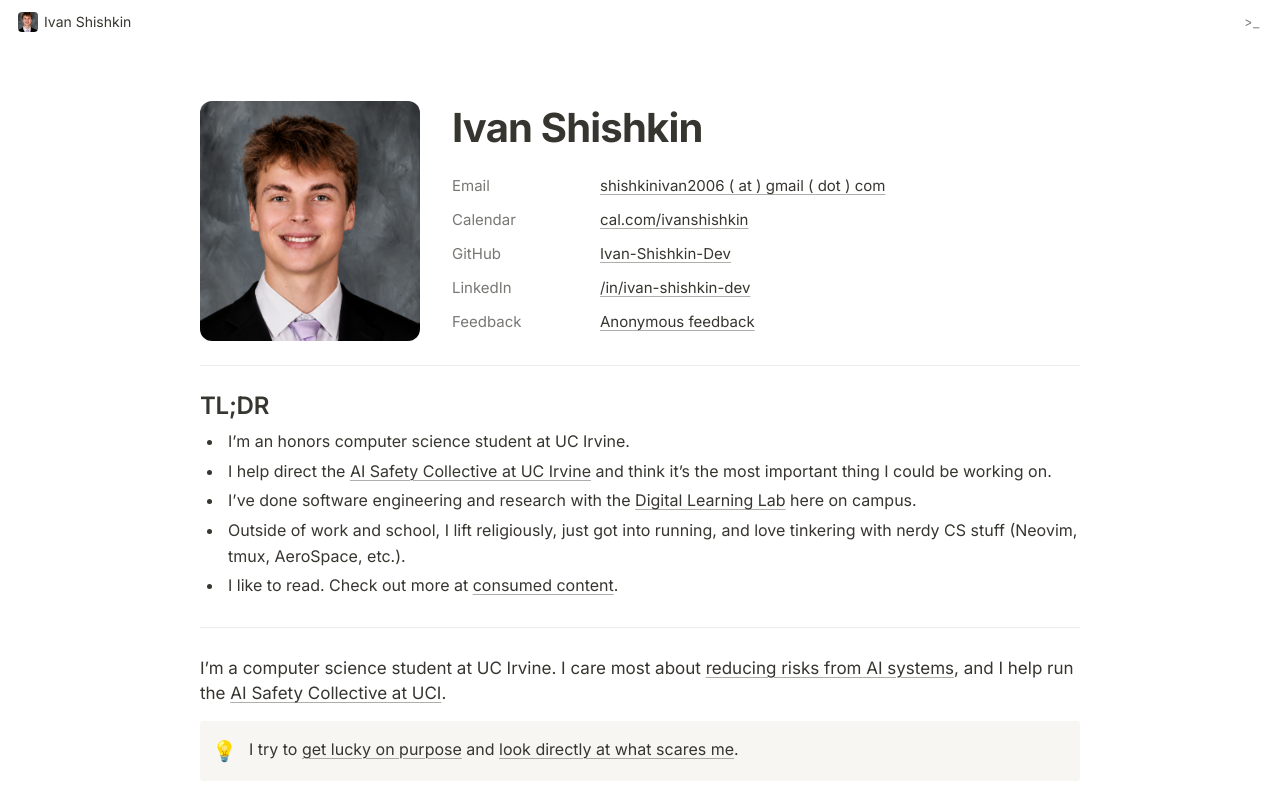
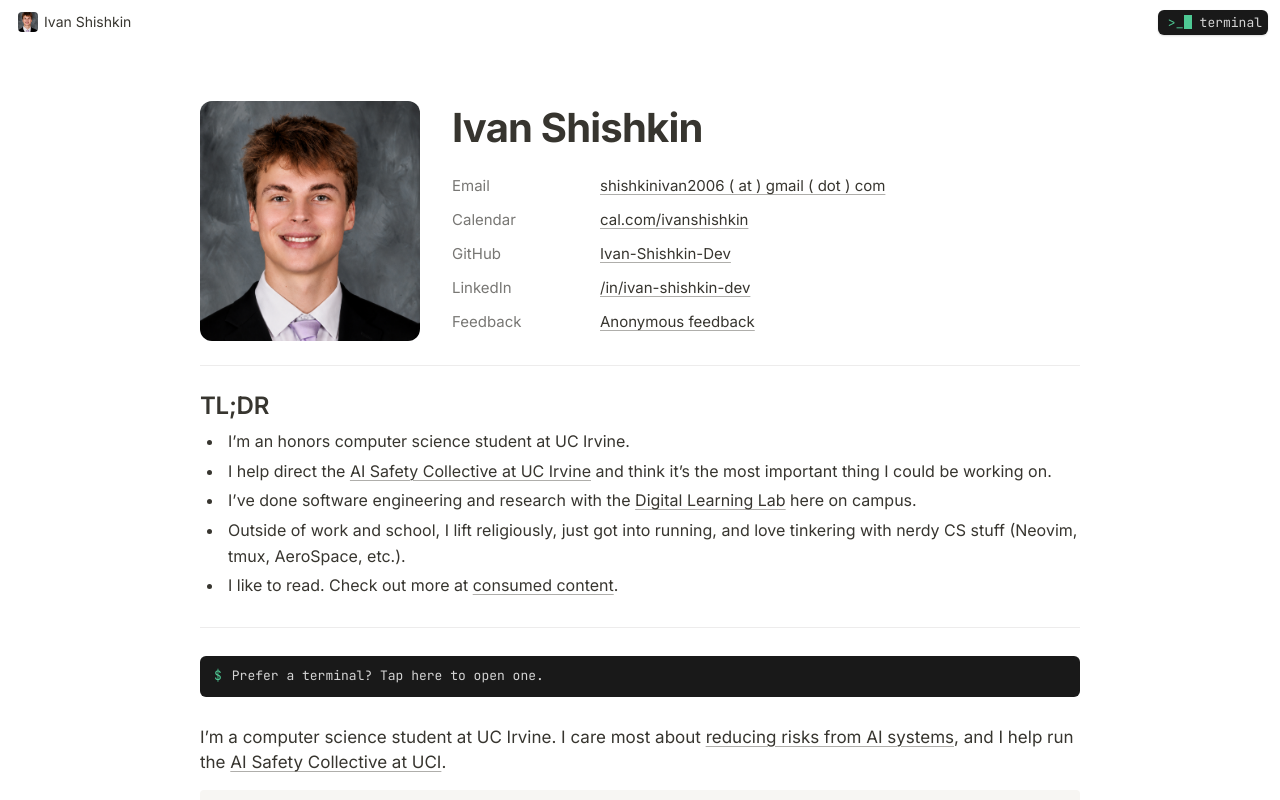
Before and after one commit to Ivan-Shishkin-Dev/Personal_Portfolio_3, a Next.js app: page / in a window 1280 px wide. Shown: the top 800 px of the page. Built offline with nearby package versions, Linux system fonts and the light colour scheme.

Commit message:
Make the terminal easier to find
Turn the top-bar launcher into a dark ">_ terminal" pill with a
blinking cursor and ⌘K hint, and add a terminal-styled hint strip
under the home TL;DR. Touch screens get "tap here" copy instead of
the keyboard shortcuts.

```diff
--- a/app/globals.css
+++ b/app/globals.css
@@ -136,24 +136,72 @@ code {
   align-items: center;
   gap: 8px;
   flex: none;
-  padding: 3px 8px;
+  padding: 4px 6px 4px 10px;
   border: 0;
-  border-radius: 4px;
-  background: none;
-  color: var(--muted);
+  border-radius: 6px;
+  background: var(--term-bg);
+  color: var(--term-ink);
   font-family: var(--mono), ui-monospace, monospace;
   font-size: 0.8125rem;
   cursor: pointer;
-  transition: background .12s ease, color .12s ease;
+  box-shadow: 0 1px 2px rgba(15, 15, 15, 0.15);
+  transition: transform .12s ease, box-shadow .12s ease;
 }
-.terminal-button:hover { background: var(--hover); color: var(--ink); }
+.terminal-button:hover { transform: translateY(-1px); box-shadow: 0 3px 8px rgba(15, 15, 15, 0.2); }
+.terminal-button-prompt { color: var(--term-green); }
+.terminal-button-prompt::after {
+  content: "";
+  display: inline-block;
+  width: 0.55em;
+  height: 1.05em;
+  margin-left: 1px;
+  vertical-align: -0.15em;
+  background: var(--term-green);
+}
+@media (prefers-reduced-motion: no-preference) {
+  .terminal-button-prompt::after { animation: blink 1.1s steps(1) infinite; }
+}
+@keyframes blink { 50% { opacity: 0; } }
 .terminal-button kbd {
   padding: 1px 5px;
-  border: 1px solid var(--rule);
+  border: 1px solid rgba(255, 255, 255, 0.18);
   border-radius: 4px;
+  color: var(--term-muted);
   font-size: 0.75rem;
 }
 @media (hover: none) { .terminal-button kbd { display: none; } }
+
+.terminal-hint {
+  display: flex;
+  align-items: baseline;
+  gap: 10px;
+  width: 100%;
+  margin: 0 0 28px;
+  padding: 10px 14px;
+  border: 0;
+  border-radius: 6px;
+  background: var(--term-bg);
+  color: var(--term-ink);
+  font-family: var(--mono), ui-monospace, monospace;
+  font-size: 0.8125rem;
+  line-height: 1.6;
+  text-align: left;
+  cursor: pointer;
+  transition: box-shadow .12s ease;
+}
+.terminal-hint:hover { box-shadow: 0 3px 10px rgba(15, 15, 15, 0.2); }
+.terminal-hint-prompt { color: var(--term-green); }
+.hint-touch { display: none; }
+@media (hover: none) {
+  .hint-keys { display: none; }
+  .hint-touch { display: inline; }
+}
+.terminal-hint kbd {
+  padding: 0 5px;
+  border: 1px solid rgba(255, 255, 255, 0.18);
+  border-radius: 4px;
+  color: var(--term-green);
+}
 
 /* ── Sub-page list (bottom nav) ─────────────── */
 .site-nav {
--- a/app/page.tsx
+++ b/app/page.tsx
@@ -4,6 +4,7 @@ import SiteNav from "@/components/SiteNav";
 import FeedbackForm from "@/components/FeedbackForm";
 import Headshot from "@/components/Headshot";
 import Topbar from "@/components/Topbar";
+import TerminalButton from "@/components/TerminalButton";
 import CopyLink from "@/components/CopyLink";
 import { contacts } from "@/content/contacts";
 
@@ -72,6 +73,8 @@ export default function Home() {
             </ul>
           </section>
 
+          <TerminalButton variant="hint" />
+
           <div className="home-text">
             <p className="home-lede">
               I&rsquo;m a computer science student at UC Irvine. I care most
--- a/components/TerminalButton.tsx
+++ b/components/TerminalButton.tsx
@@ -2,15 +2,25 @@
 
 import { OPEN_TERMINAL } from "./Terminal";
 
-export default function TerminalButton() {
+export default function TerminalButton({ variant = "pill" }: { variant?: "pill" | "hint" }) {
+  const open = () => window.dispatchEvent(new Event(OPEN_TERMINAL));
+
+  if (variant === "hint") {
+    return (
+      <button type="button" className="terminal-hint" onClick={open}>
+        <span className="terminal-hint-prompt" aria-hidden="true">$</span>
+        <span className="hint-keys">
+          Prefer a terminal? Press <kbd>⌘K</kbd> or <kbd>/</kbd> anywhere, or click here.
+        </span>
+        <span className="hint-touch">Prefer a terminal? Tap here to open one.</span>
+      </button>
+    );
+  }
+
   return (
-    <button
-      type="button"
-      className="terminal-button"
-      onClick={() => window.dispatchEvent(new Event(OPEN_TERMINAL))}
-      aria-label="Open terminal"
-    >
-      <span aria-hidden="true">&gt;_</span>
+    <button type="button" className="terminal-button" onClick={open} aria-label="Open terminal">
+      <span className="terminal-button-prompt" aria-hidden="true">&gt;_</span>
+      <span className="terminal-button-label">terminal</span>
       <kbd>⌘K</kbd>
     </button>
   );
```
